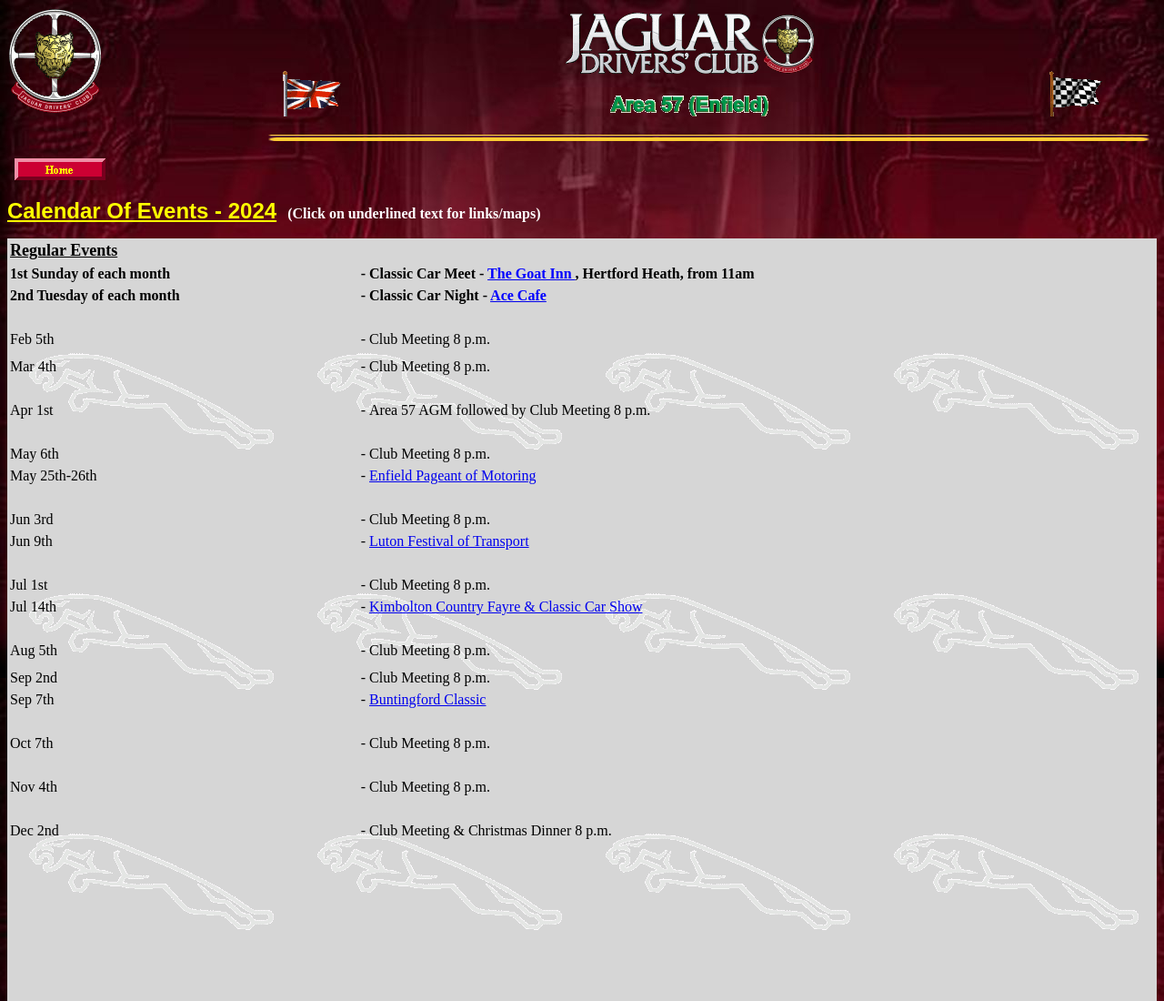
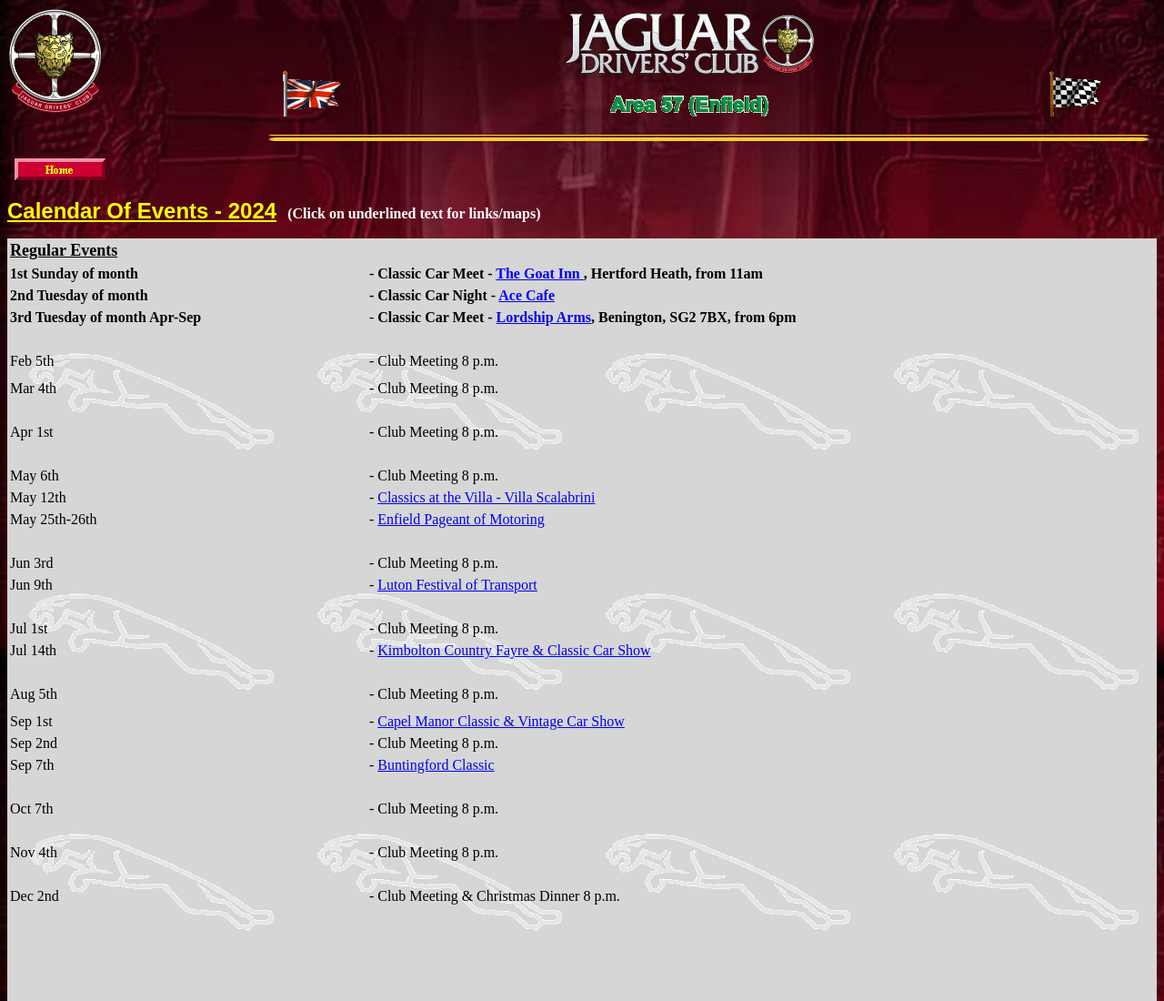
Before and after one commit to jdcarea57/area57, a plain HTML site: page calendar.html in a window 1280 px wide. Shown: the top 1100 px of the page at 91% size. Drawn offline with Linux system fonts and the light colour scheme.

Commit message:
Add files via upload

```diff
--- a/calendar.html
+++ b/calendar.html
@@ -86,7 +86,7 @@
       </font></u></strong></td>
     <td>&nbsp;</td></tr>
   <tr>
-    <td><font color="#000000"><strong>1st Sunday of each month</strong>
+    <td><font color="#000000"><strong>1st Sunday of&nbsp;month</strong>
     </font></td>
     <td>
       <p><strong><font color="#000000">- Classic Car Meet - </font><a
@@ -95,13 +95,20 @@
       Heath,&nbsp;from 11am</font></strong></p></td></tr>
   <tr>
     <td>
-      <p><strong><strong><font color="#000000">2nd Tuesday of each month
+      <p><strong><strong><font color="#000000">2nd Tuesday of&nbsp;month
       </font></strong></strong></p></td>
     <td>
       <p><strong><strong><font color="#000000">- Classic Car Night - </font><a
       href="http://www.ace-cafe-london.com/" target=blank><font
       color=#000000><font color="#0000ff">Ace Cafe</font>
       </font></a></strong></strong></p></td></tr>
+  <tr>
+    <td>
+      <p><strong><strong><font color="#000000">3rd Tuesday of&nbsp;month
+      Apr-Sep</font></strong></strong></p></td>
+    <td>- <strong>Classic Car Meet - <a
+      href="https://www.lordshiparms.com/classic-cars.php" target=blank>Lordship
+      Arms</a>, Benington, SG2 7BX, from 6pm</strong></td></tr>
   <tr>
     <td>&nbsp;</td>
     <td>&nbsp;</td></tr>
@@ -122,7 +129,7 @@
   <tr>
     <td>Apr 1st</td>
     <td>
-      <p>-&nbsp;Area 57 AGM followed by Club Meeting 8 p.m.</p></td></tr>
+      <p>-&nbsp;Club Meeting 8 p.m.</p></td></tr>
   <tr>
     <td>&nbsp;</td>
     <td>&nbsp;</td></tr>
@@ -130,6 +137,10 @@
     <td>May 6th</td>
     <td>
       <p>- Club Meeting 8 p.m.</p></td></tr>
+  <tr>
+    <td>May 12th</td>
+    <td>- <a href="https://www.classicsatthevilla.com/" target="blank">Classics
+      at the Villa - Villa Scalabrini</a></td></tr>
   <tr>
     <td>May 25th-26th</td>
     <td>- <a href="https://www.whitewebbsmuseum.co.uk/" target="blank">Enfield
@@ -169,6 +180,11 @@
   <tr>
     <td></td>
     <td></td></tr>
+  <tr>
+    <td>Sep 1st</td>
+    <td>- <a
+      href="https://www.capelmanorgardens.co.uk/event/classic-and-vintage-car-show/"
+      target=blank>Capel Manor Classic &amp; Vintage Car Show</a></td></tr>
   <tr>
     <td>Sep 2nd</td>
     <td>
```
Also changed, not shown: index.html (+1 -1 lines).
